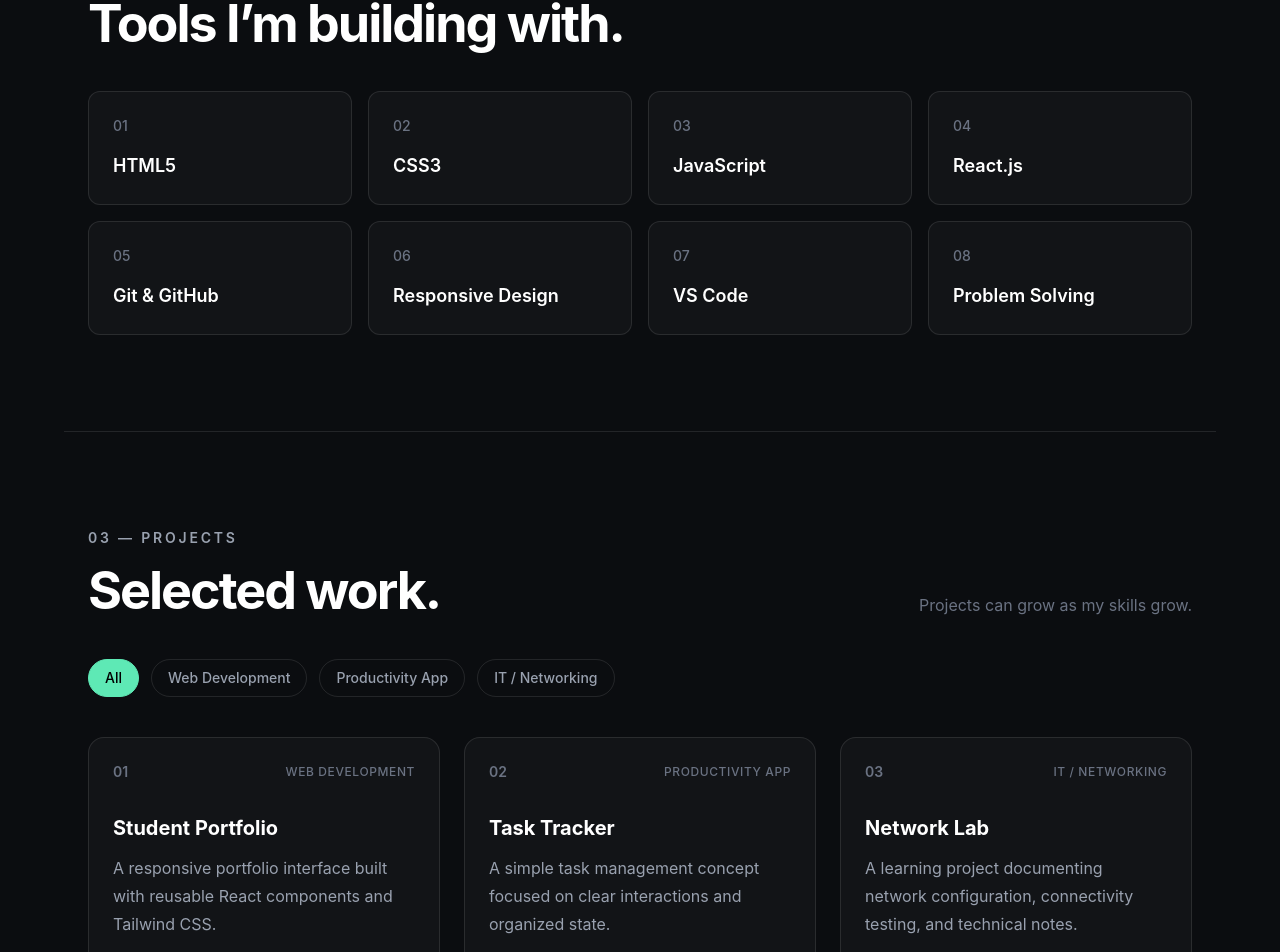
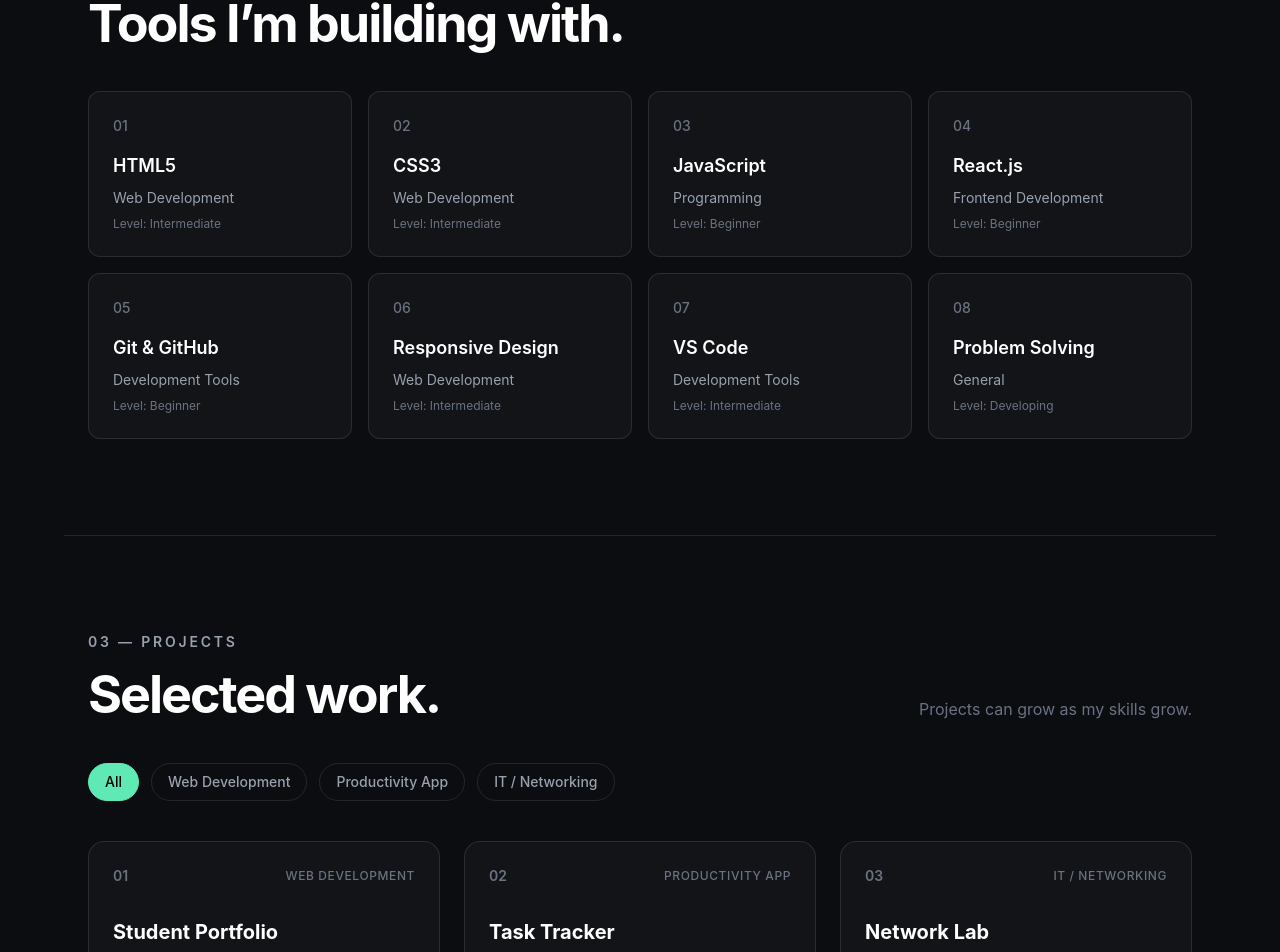
Before and after one commit to mugiwara0556/react-student-developer-portfolio, a React (Vite) app: page / in a window 1280 px wide. Shown: the part 1306-2258 px from the top of the page. Built offline with nearby package versions, Linux system fonts and the light colour scheme.

Commit message:
feat: add class diagram and initial models

```diff
--- a/src/components/Projects.jsx
+++ b/src/components/Projects.jsx
@@ -1,30 +1,40 @@
+
 import { useState } from "react";
+import { Project } from "../models/Project.js";
 
 const projects = [
-  {
+  new Project({
+    id: "project-1",
     title: "Student Portfolio",
-    type: "Web Development",
+    category: "Web Development",
     description:
       "A responsive portfolio interface built with reusable React components and Tailwind CSS.",
-    tech: ["React", "Tailwind CSS", "Vite"],
-  },
-  {
+    technologies: ["React", "Tailwind CSS", "Vite"],
+  }),
+  new Project({
+    id: "project-2",
     title: "Task Tracker",
-    type: "Productivity App",
+    category: "Productivity App",
     description:
       "A simple task management concept focused on clear interactions and organized state.",
-    tech: ["JavaScript", "HTML", "Tailwind CSS"],
-  },
-  {
+    technologies: ["JavaScript", "HTML", "Tailwind CSS"],
+  }),
+  new Project({
+    id: "project-3",
     title: "Network Lab",
-    type: "IT / Networking",
+    category: "IT / Networking",
     description:
       "A learning project documenting network configuration, connectivity testing, and technical notes.",
-    tech: ["Cisco", "Networking", "Documentation"],
-  },
+    technologies: ["Cisco", "Networking", "Documentation"],
+  }),
 ];
 
-const filters = ["All", "Web Development", "Productivity App", "IT / Networking"];
+const filters = [
+  "All",
+  "Web Development",
+  "Productivity App",
+  "IT / Networking",
+];
 
 function Projects() {
   const [activeFilter, setActiveFilter] = useState("All");
@@ -33,7 +43,7 @@ function Projects() {
   const filteredProjects =
     activeFilter === "All"
       ? projects
-      : projects.filter((project) => project.type === activeFilter);
+      : projects.filter((project) => project.category === activeFilter);
 
   return (
     <section
@@ -45,12 +55,10 @@ function Projects() {
           <p className="mb-4 text-sm font-semibold tracking-[0.2em] text-gray-400">
             03 — PROJECTS
           </p>
-
           <h2 className="text-3xl font-bold tracking-tight text-white md:text-4xl">
             Selected work.
           </h2>
         </div>
-
         <p className="text-gray-500">
           Projects can grow as my skills grow.
         </p>
@@ -77,7 +85,7 @@ function Projects() {
       <div className="grid gap-6 md:grid-cols-3">
         {filteredProjects.map((project, i) => (
           <article
-            key={project.title}
+            key={project.id}
             onClick={() => setSelectedProject(project)}
             className="group cursor-pointer rounded-2xl border border-white/10 bg-white/[0.03] p-6 transition-all duration-300 hover:-translate-y-2 hover:border-white/20 hover:bg-white/[0.06]"
           >
@@ -85,9 +93,8 @@ function Projects() {
               <span className="text-sm font-semibold text-gray-500">
                 {String(i + 1).padStart(2, "0")}
               </span>
-
               <span className="text-xs font-medium uppercase tracking-wider text-gray-500">
-                {project.type}
+                {project.category}
               </span>
             </div>
 
@@ -100,10 +107,10 @@ function Projects() {
             </p>
 
             <div className="flex flex-wrap gap-2">
-              {project.tech.map((tech) => (
+              {project.technologies.map((tech) => (
                 <span
+                  key={tech}
                   className="rounded-full border border-white/10 px-3 py-1 text-xs font-medium text-gray-400"
-                  key={tech}
                 >
                   {tech}
                 </span>
@@ -130,9 +137,8 @@ function Projects() {
             <div className="mb-6 flex items-start justify-between gap-4">
               <div>
                 <p className="mb-2 text-sm font-semibold uppercase tracking-wider text-gray-500">
-                  {selectedProject.type}
+                  {selectedProject.category}
                 </p>
-
                 <h3 className="text-2xl font-bold text-white">
                   {selectedProject.title}
                 </h3>
@@ -155,9 +161,8 @@ function Projects() {
               <p className="mb-3 text-sm font-semibold text-white">
                 Technologies
               </p>
-
               <div className="flex flex-wrap gap-2">
-                {selectedProject.tech.map((tech) => (
+                {selectedProject.technologies.map((tech) => (
                   <span
                     key={tech}
                     className="rounded-full border border-white/10 px-3 py-1 text-sm text-gray-400"
--- a/src/components/Skills.jsx
+++ b/src/components/Skills.jsx
@@ -1,12 +1,55 @@
+
+import { Skill } from "../models/Skill.js";
+
 const skills = [
-  "HTML5",
-  "CSS3",
-  "JavaScript",
-  "React.js",
-  "Git & GitHub",
-  "Responsive Design",
-  "VS Code",
-  "Problem Solving",
+  new Skill({
+    id: "skill-1",
+    name: "HTML5",
+    category: "Web Development",
+    level: "Intermediate",
+  }),
+  new Skill({
+    id: "skill-2",
+    name: "CSS3",
+    category: "Web Development",
+    level: "Intermediate",
+  }),
+  new Skill({
+    id: "skill-3",
+    name: "JavaScript",
+    category: "Programming",
+    level: "Beginner",
+  }),
+  new Skill({
+    id: "skill-4",
+    name: "React.js",
+    category: "Frontend Development",
+    level: "Beginner",
+  }),
+  new Skill({
+    id: "skill-5",
+    name: "Git & GitHub",
+    category: "Development Tools",
+    level: "Beginner",
+  }),
+  new Skill({
+    id: "skill-6",
+    name: "Responsive Design",
+    category: "Web Development",
+    level: "Intermediate",
+  }),
+  new Skill({
+    id: "skill-7",
+    name: "VS Code",
+    category: "Development Tools",
+    level: "Intermediate",
+  }),
+  new Skill({
+    id: "skill-8",
+    name: "Problem Solving",
+    category: "General",
+    level: "Developing",
+  }),
 ];
 
 function Skills() {
@@ -29,15 +72,23 @@ function Skills() {
         {skills.map((skill, i) => (
           <div
             className="rounded-xl border border-white/10 bg-white/[0.03] p-6 transition-all duration-300 hover:-translate-y-1 hover:border-white/20 hover:bg-white/[0.06]"
-            key={skill}
+            key={skill.id}
           >
             <span className="mb-4 block text-sm font-medium text-gray-500">
               {String(i + 1).padStart(2, "0")}
             </span>
 
-            <strong className="text-lg font-semibold text-white">
-              {skill}
+            <strong className="block text-lg font-semibold text-white">
+              {skill.name}
             </strong>
+
+            <p className="mt-2 text-sm text-gray-400">
+              {skill.category}
+            </p>
+
+            <p className="mt-2 text-xs text-gray-500">
+              Level: {skill.level}
+            </p>
           </div>
         ))}
       </div>
--- /dev/null
+++ b/src/models/ContactMessage.js
@@ -0,0 +1,16 @@
+
+export class ContactMessage {
+  constructor({ name, email, message }) {
+    this.name = name.trim();
+    this.email = email.trim();
+    this.message = message.trim();
+  }
+
+  isValid() {
+    return (
+      this.name.length > 0 &&
+      /^[^\s@]+@[^\s@]+\.[^\s@]+$/.test(this.email) &&
+      this.message.length > 0
+    );
+  }
+}
--- /dev/null
+++ b/src/models/Project.js
@@ -0,0 +1,20 @@
+
+export class Project {
+  constructor({
+    id,
+    title,
+    category,
+    description,
+    technologies = [],
+    image = "",
+    link = "",
+  }) {
+    this.id = id;
+    this.title = title;
+    this.category = category;
+    this.description = description;
+    this.technologies = technologies;
+    this.image = image;
+    this.link = link;
+  }
+}
--- /dev/null
+++ b/src/models/Skill.js
@@ -0,0 +1,9 @@
+
+export class Skill {
+  constructor({ id, name, category, level = "Beginner" }) {
+    this.id = id;
+    this.name = name;
+    this.category = category;
+    this.level = level;
+  }
+}
```
Also changed, not shown: 2 other files (tests, documents, lock files or other folders).
